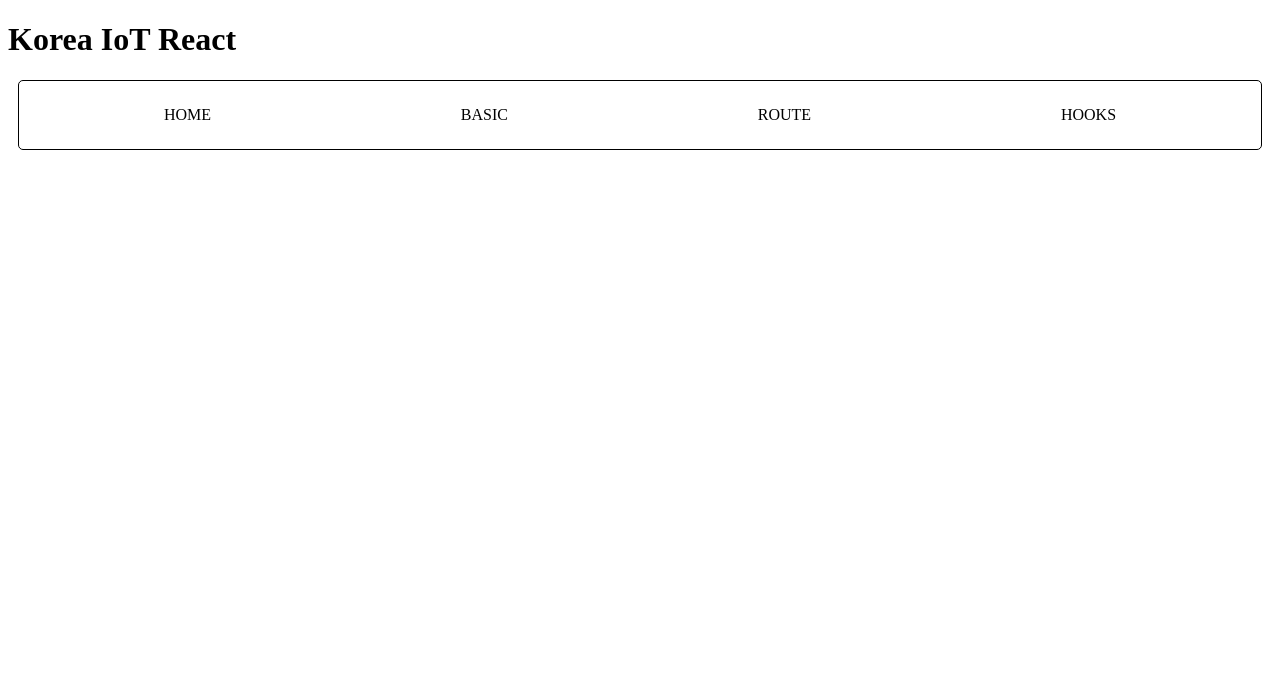
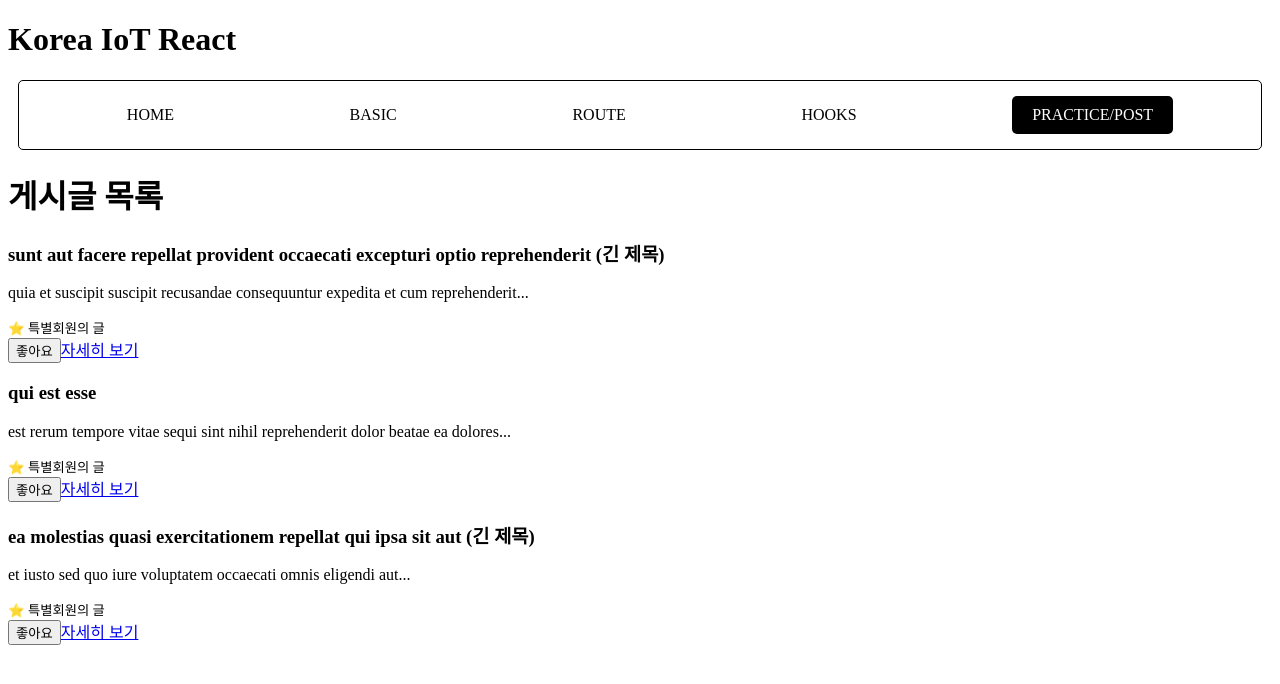
Before and after one commit to devgiants75/k_iot_frontend, a React (Vite) app in the folder f-iot-react/: page /practice/post in a window 1280 px wide. Shown: the top 684 px of the page. Built offline with nearby package versions, Linux system fonts and the light colour scheme.

Commit message:
20251103 React Practice Post (a_basic)

```diff
--- a/f-iot-react/src/App.tsx
+++ b/f-iot-react/src/App.tsx
@@ -3,6 +3,7 @@
 import Basic from '@/pages/a_basic';
 import RoutePages from '@/pages/b_Route';
 import Navibar from './components/Navibar';
+import PostList from './_practices/a_basic/PostList';
 // 파일명 없으면 무조건! 해당 파일의 index 라는 이름의 파일을 가져옴
 
 function App() {
@@ -22,8 +23,9 @@
         */}
         <Route path='/route/*' element={<RoutePages />} />
 
+        <Route path='/practice/post' element={<PostList />} />
+
       </Routes>
-
     </>
   )
 }
--- /dev/null
+++ b/f-iot-react/src/_practices/a_basic/PostList.tsx
@@ -0,0 +1,18 @@
+import PostCard from '@/components/PostCard'
+import { posts } from '@/data/posts'
+import React from 'react'
+
+function PostList() {
+  return (
+    <div>
+      <h1>게시글 목록</h1>
+      {posts.length > 0 ? (
+        posts.map(post => <PostCard post={post} key={post.id} />)
+      ) : (
+        <p>게시글이 없습니다.</p>
+      )}
+    </div>
+  )
+}
+
+export default PostList
--- a/f-iot-react/src/components/Navibar.tsx
+++ b/f-iot-react/src/components/Navibar.tsx
@@ -14,7 +14,7 @@
 //&: 현재 경로에 따라 isActive를 사용하여 스타일이나 클래스를 다르게 지정 가능
 
 function Navibar() {
-  const links = ['/', 'basic', 'route', 'hooks'];
+  const links = ['/', 'basic', 'route', 'hooks', 'practice/post'];
 
   return (
     <div style={{
--- /dev/null
+++ b/f-iot-react/src/components/PostCard.tsx
@@ -0,0 +1,39 @@
+import type { Post } from '@/types/Post'
+import React from 'react'
+import { Link } from 'react-router-dom';
+
+//! PostCardProps 타입 정의
+interface PostCardProps {
+  post: Post;
+}
+
+//! PostCard 컴포넌트
+function PostCard({ post }: PostCardProps) {
+  //? 이벤트 핸들러 정의
+  const handleLikeClick = () => {
+    console.log(`좋아요 클릭됨: ${post.id}`);
+  }
+
+  return (
+    <div>
+      {/* 1. 제목 길이 조건부: 제목의 길이가 30이 넘으면 제목 뒤에 (긴 제목) 첨부 */}
+      <h3>
+        {post.title.length > 30 ? post.title + " (긴 제목)" : post.title}
+      </h3>
+
+      {/* 본문 */}
+      <p>{post.body}</p>
+
+      {/* 2. userId가 1인 경우에만 표시 */}
+      {post.userId === 1 && <small>⭐ 특별회원의 글</small>}
+
+      {/* 3. 버튼 클릭 시 이벤트 핸들러 연결 */}
+      <div>
+        <button onClick={handleLikeClick}>좋아요</button>
+        <Link to={`/practice/post/${post.id}`}>자세히 보기</Link>
+      </div>
+    </div>
+  )
+}
+
+export default PostCard
--- /dev/null
+++ b/f-iot-react/src/data/posts.ts
@@ -0,0 +1,28 @@
+//! posts.ts (data 폴더)
+// : "Post 타입의 게시글 데이터"를 저장하는 배열 (Post[])
+
+import type { Post } from "@/types/Post";
+
+//? mock(가짜의) data
+// : 실제 데이터가 아닌, 개발 및 테스트를 목적으로 임의로 만든 가짜 샘플 데이터
+
+export const posts: Post[] = [
+  {
+    userId: 1,
+    id: 1,
+    title: "sunt aut facere repellat provident occaecati excepturi optio reprehenderit",
+    body: "quia et suscipit suscipit recusandae consequuntur expedita et cum reprehenderit..."
+  },
+  {
+    userId: 1,
+    id: 2,
+    title: "qui est esse",
+    body: "est rerum tempore vitae sequi sint nihil reprehenderit dolor beatae ea dolores..."
+  },
+  {
+    userId: 1,
+    id: 3,
+    title: "ea molestias quasi exercitationem repellat qui ipsa sit aut",
+    body: "et iusto sed quo iure voluptatem occaecati omnis eligendi aut..."
+  }
+];
--- /dev/null
+++ b/f-iot-react/src/types/Post.ts
@@ -0,0 +1,8 @@
+//! Post.ts (types 폴더)
+// : 게시글 타입 정의
+export interface Post {
+  userId: number;
+  id: number;
+  title: string;
+  body: string;
+}
```
Also changed, not shown: f-iot-react/src/_practices/a_basic/Example05_Answer.tsx (deleted, +0 -9 lines), f-iot-react/src/components/PostDetail.tsx (added, +9 -0 lines).
